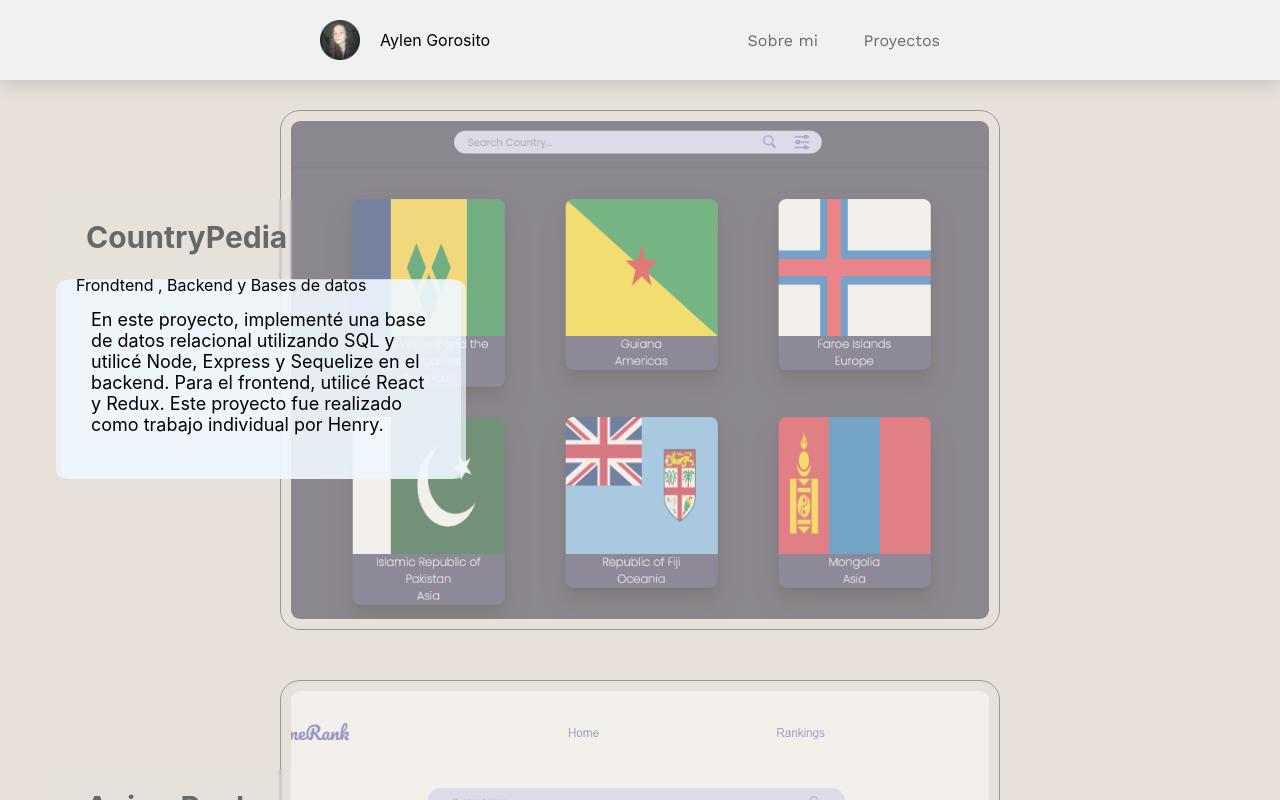
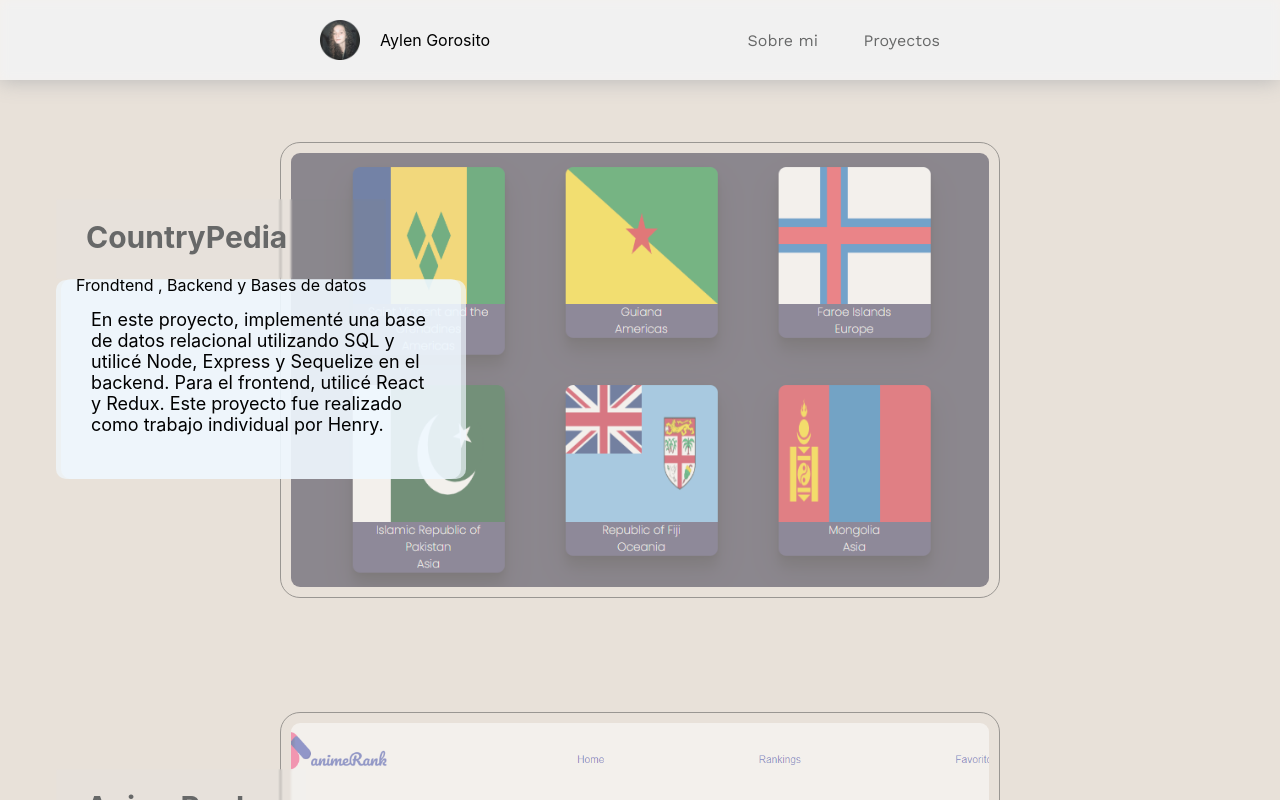
Before and after one commit to AylenGorosito313/portfolio, a React (Vite) app: page /proyects in a window 1280 px wide. Shown: the top 800 px of the page. Built offline with nearby package versions, Linux system fonts and the light colour scheme.

Commit message:
Update Proyects.css

```diff
--- a/src/pages/proyects/Proyects.css
+++ b/src/pages/proyects/Proyects.css
@@ -189,17 +189,7 @@
 
   align-items: center;
 }
-.logo-pedia {
-  position: absolute;
-  height: 65vh;
-  width: 90vh;
-  box-sizing: border-box;
-  border: rgb(77, 77, 77) solid 0.5px;
-  padding: 10px;
-  display: flex;
-  border-radius: 20px;
-  /* filter: blur(1px); */
-}
+
 
 /* ///////////////////////////////////////////////// */
 @media (max-width: 1200px) {
```
